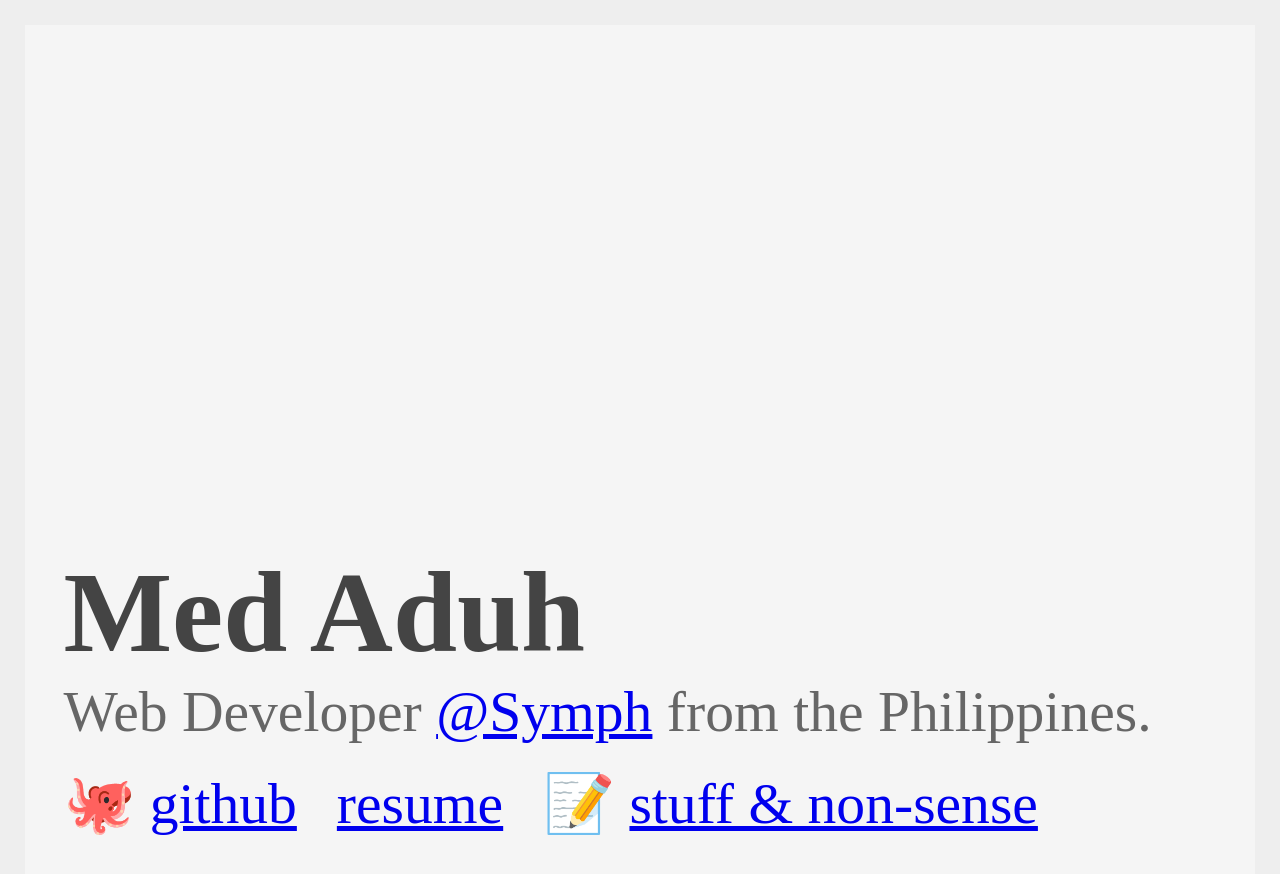
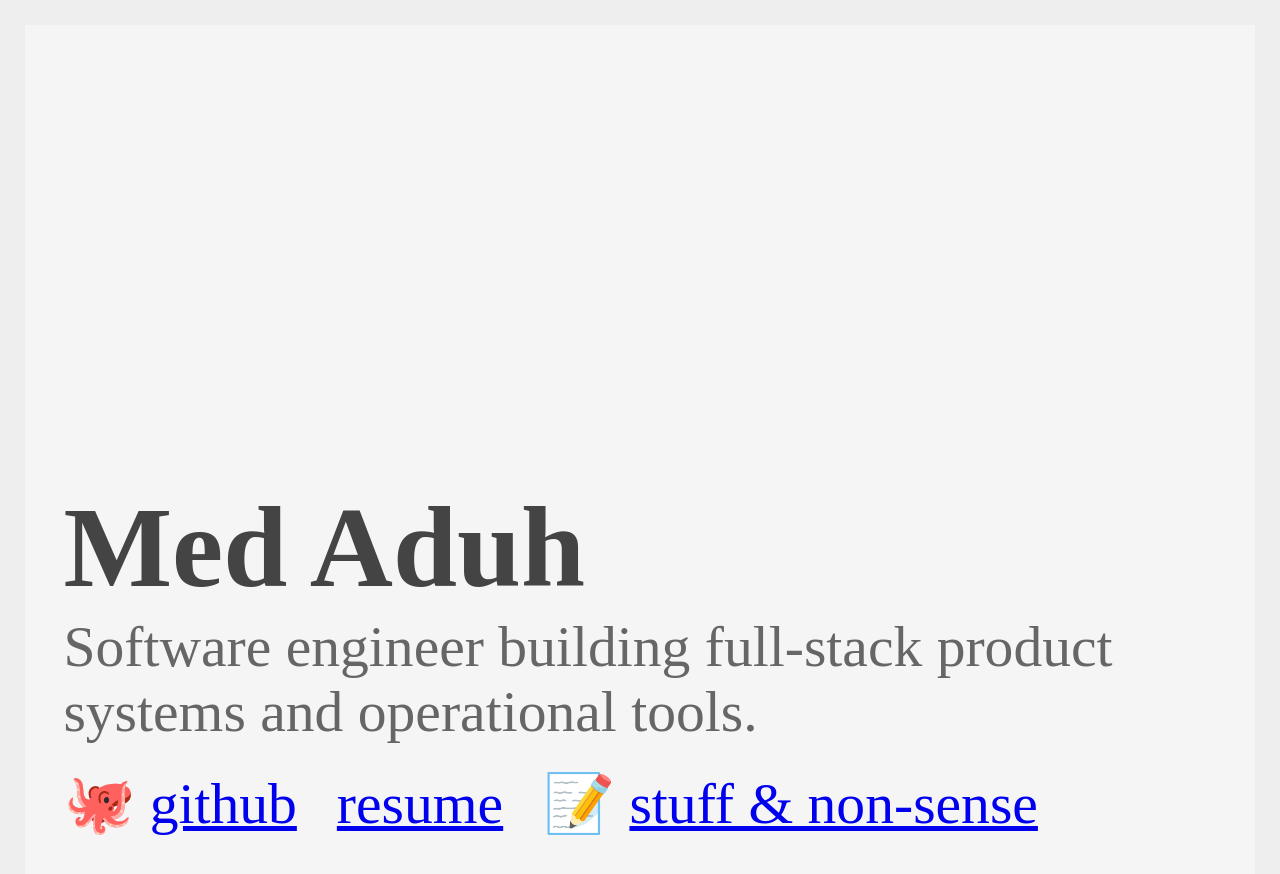
Before and after one commit to ramidem/ramidem.github.io, a Jekyll site: the page built from index.html, in a window 1280 px wide. Shown: the top 874 px of the page. Built offline with Jekyll 4.4.1, drawn with Linux system fonts in a browser that asks for light colours.

Commit message:
docs: update homepage positioning

```diff
--- a/_config.yml
+++ b/_config.yml
@@ -1,7 +1,7 @@
 url: "https://ramidem.github.io/"
 baseurl: ""
 author: "Med Aduh"
-tagline: "Web Developer from the Philippines."
+tagline: "Software engineer building full-stack product systems and operational tools."
 
 exclude: ["CNAME", "Gemfile", "Gemfile.lock", "LICENSE", "README.md"]
 
--- a/index.html
+++ b/index.html
@@ -7,7 +7,7 @@ layout: base
     <h1>{{ site.author }}</h1>
     {% endif %}
 
-    <p>Web Developer <a href="https://www.symph.co/">@Symph</a> from the Philippines.</p>
+    <p>Software engineer building full-stack product systems and operational tools.</p>
 
     <ul>
       <li>🐙 <a href="https://github.com/ramidem">github</a></li>
```
